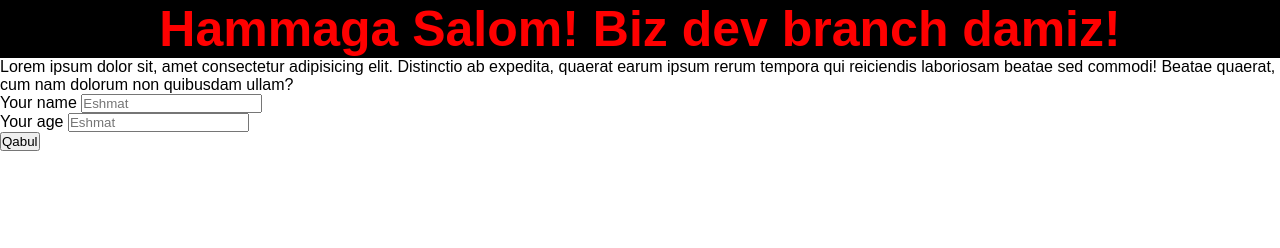
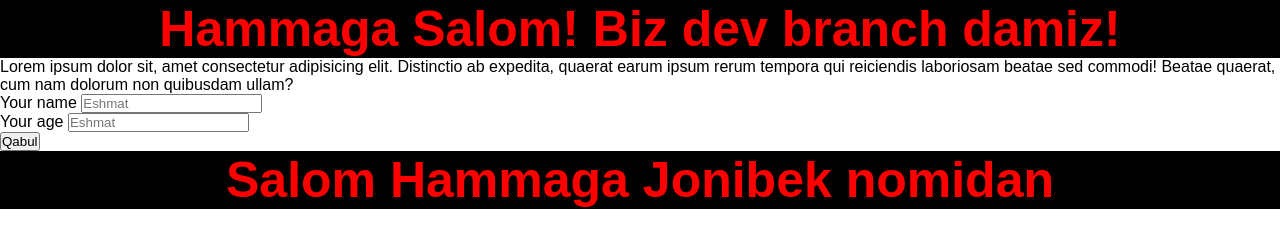
Before and after one commit to egamberdiyevalisherjon/nt-86-2-2, a plain HTML site: page index.html in a window 1280 px wide. Drawn offline with Linux system fonts and the light colour scheme.

Commit message:
jonibek file

```diff
--- a/index.html
+++ b/index.html
@@ -24,6 +24,18 @@
         <input type="number" name="age" id="age" placeholder="Eshmat" />
       </div>
       <button type="submit">Qabul</button>
+
+
+
+
+
+
+
+
+
+
+
     </form>
+    <h1 class="">Salom Hammaga Jonibek nomidan</h1>
   </body>
 </html>
```
